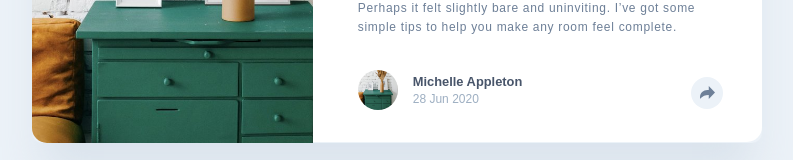
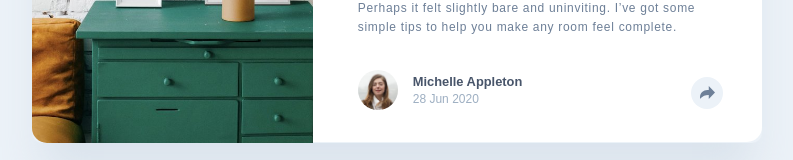
Before and after one commit to hgoo150925/article-preview, a React (Vite) app: page / in a window 1280 px wide. Shown: the part 396-556 px from the top of the page, without its empty margins (243-1036 px from the left). Built offline with nearby package versions, Linux system fonts and the light colour scheme.

Commit message:
preview article

```diff
--- a/src/App.jsx
+++ b/src/App.jsx
@@ -22,7 +22,7 @@ function App() {
         <footer>
           <div class="author">
             <img
-              src="../src/assets/images/drawers.jpg"
+              src="../src/assets/images/avatar-michelle.jpg"
               alt="michelle appleton avatar"
             />
             <div class="about">
```
